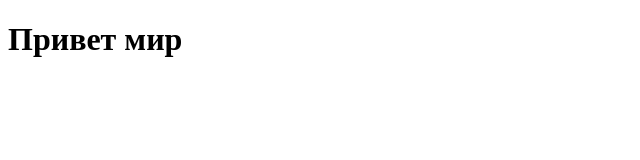
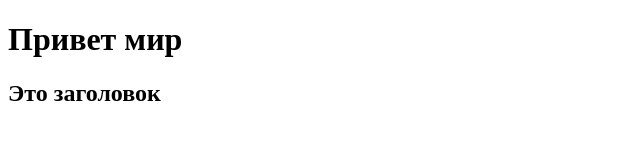
Before and after one commit to alman63/test, a plain HTML site: page index.html in a window 1280 px wide. Shown: the whole page, without its empty margins (0-640 px from the left). Drawn offline with Linux system fonts and the light colour scheme.

Commit message:
faet: add h2

```diff
--- a/index.html
+++ b/index.html
@@ -7,5 +7,6 @@
   </head>
   <body>
     <h1>Привет мир</h1>
+    <h2>Это заголовок</h2>
   </body>
 </html>
```
